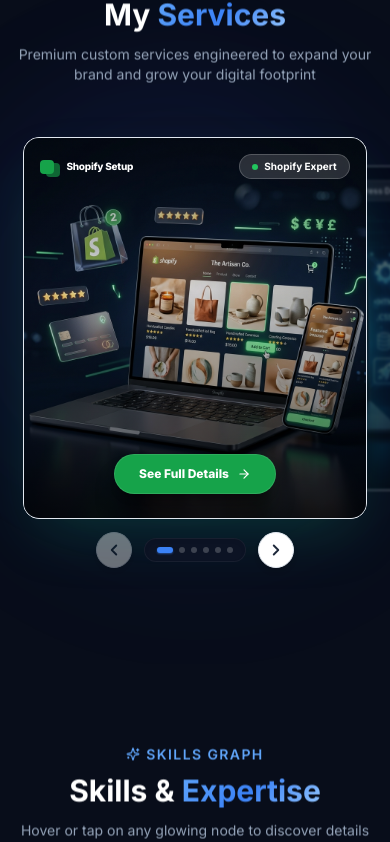
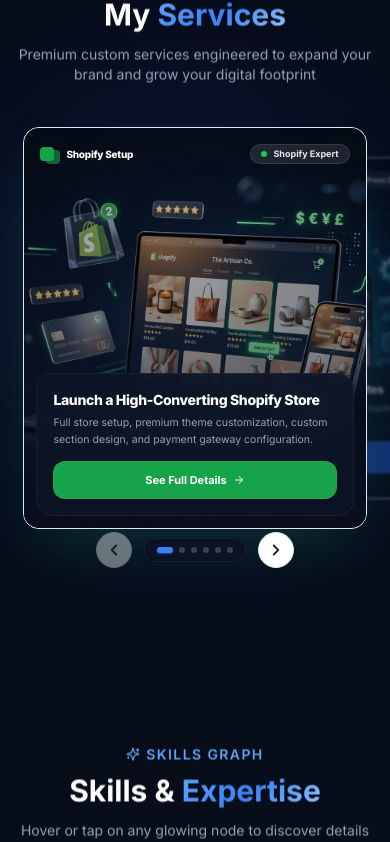
Before and after one commit to inayathbasha434-eng/inayath-portfolio, a React (Vite) app: page / in a window 390 px wide. Shown: the part 1937-2779 px from the top of the page. Built offline with nearby package versions, Linux system fonts and the light colour scheme; no server answers; a web font is replaced by a local one.

Commit message:
style: ensure absolute overlay image layout for before-after slider and upgrade mobile services section UI/UX with glass info card

```diff
--- a/src/components/Projects.jsx
+++ b/src/components/Projects.jsx
@@ -231,11 +231,9 @@ export default function Projects() {
                 <div className="relative aspect-[16/10] w-full rounded-t-2xl overflow-hidden bg-[#0a0d14]">
                   {proj.beforeImage && proj.afterImage ? (
                     <div className="relative w-full h-full select-none">
-                      <div className="absolute inset-0">
-                        <img src={proj.beforeImage} alt="Before AI" loading="lazy" decoding="async" className="w-full h-full object-cover" />
-                      </div>
-                      <div className="absolute inset-0" style={{ clipPath: `polygon(0 0, ${mobileSliderPositions[index] ?? 50}% 0, ${mobileSliderPositions[index] ?? 50}% 100%, 0 100%)` }}>
-                        <img src={proj.afterImage} alt="After AI" loading="lazy" decoding="async" className="w-full h-full object-cover" />
+                      <img src={proj.beforeImage} alt="Before AI" loading="lazy" decoding="async" className="absolute inset-0 w-full h-full object-cover" />
+                      <div className="absolute inset-0 animate-fade-in" style={{ clipPath: `polygon(0 0, ${mobileSliderPositions[index] ?? 50}% 0, ${mobileSliderPositions[index] ?? 50}% 100%, 0 100%)` }}>
+                        <img src={proj.afterImage} alt="After AI" loading="lazy" decoding="async" className="absolute inset-0 w-full h-full object-cover" />
                       </div>
                       <div className="absolute inset-y-0 w-[3px] bg-white cursor-ew-resize flex items-center justify-center pointer-events-none shadow-[0_0_10px_rgba(0,0,0,0.5)]" style={{ left: `${mobileSliderPositions[index] ?? 50}%` }}>
                         <div className="w-6 h-6 bg-slate-900 rounded-full shadow-lg border-2 border-white flex items-center justify-center -ml-[12px] pointer-events-auto">
--- a/src/components/Services.jsx
+++ b/src/components/Services.jsx
@@ -277,49 +277,56 @@ export default function Services() {
                   {/* ══════════════════════════════════════════
                       MOBILE LAYOUT (hidden on md+)
                   ══════════════════════════════════════════ */}
-                  <div className="md:hidden flex flex-col h-[380px] relative overflow-hidden">
+                  <div className="md:hidden flex flex-col h-[400px] relative overflow-hidden">
 
                     {/* Full background image */}
                     <div
                       className="absolute inset-0 bg-cover bg-center z-0"
                       style={{ backgroundImage: `url(${item.image})` }}
                     />
-                    {/* Gradient — lighter now that text is removed */}
-                    <div className="absolute inset-0 z-0" style={{
-                      background: 'linear-gradient(to bottom, rgba(0,0,0,0.4) 0%, rgba(0,0,0,0.1) 40%, rgba(0,0,0,0.7) 100%)'
-                    }} />
+                    {/* Gradient overlay */}
+                    <div className="absolute inset-0 z-0 bg-gradient-to-t from-[#0a0f1e] via-[#0a0f1e]/40 to-black/20" />
 
                     {/* Top bar — logo + badge only */}
                     <div className="relative z-10 flex items-center justify-between px-4 pt-4">
                       {renderLogo(item)}
-                      <div className="flex items-center gap-1.5 bg-white/15 backdrop-blur-sm border border-white/20 rounded-full px-3 py-1">
+                      <div className="flex items-center gap-1.5 bg-white/10 backdrop-blur border border-white/10 rounded-full px-2.5 py-0.5 text-[9px] font-bold">
                         <span className={`w-1.5 h-1.5 rounded-full ${item.badgeDot}`} />
-                        <span className="text-white text-[10px] font-bold">{item.badge}</span>
+                        <span className="text-slate-200">{item.badge}</span>
                       </div>
                     </div>
 
                     {/* Spacer to push content down */}
                     <div className="flex-1" />
 
-                    {/* Bottom content block - button only */}
-                    <div className="relative z-10 px-5 pb-6 w-full flex justify-center">
-                      {/* Single CTA button */}
+                    {/* Bottom content block - Glass Card */}
+                    <div className="relative z-10 p-4 mx-3 mb-3 bg-[#0d1426]/90 backdrop-blur-md border border-white/5 rounded-2xl shadow-xl flex flex-col gap-3">
+                      <div>
+                        <h4 className="text-sm font-extrabold tracking-tight text-white">
+                          {item.heading}
+                        </h4>
+                        <p className="text-[10.5px] text-slate-400 mt-1 leading-relaxed">
+                          {item.subheading}
+                        </p>
+                      </div>
+
+                      {/* CTA Button */}
                       {item.pageRoute ? (
                         <button
                           onClick={() => goToPage(item)}
-                          className="w-auto px-6 py-2.5 rounded-full font-extrabold text-[12px] flex items-center justify-center gap-2 transition-all duration-300 active:scale-95 shadow-xl shadow-black/40 border border-white/10"
+                          className="w-full py-2.5 rounded-xl font-bold text-[11px] flex items-center justify-center gap-1.5 transition-all duration-300 active:scale-95 shadow-md border border-white/5"
                           style={{ backgroundColor: item.accentColor, color: '#fff' }}
                         >
                           See Full Details
-                          <ArrowRight size={14} />
+                          <ArrowRight size={12} />
                         </button>
                       ) : (
                         <button
-                          className="w-auto px-6 py-2.5 rounded-full font-extrabold text-[12px] flex items-center justify-center gap-2 shadow-xl shadow-black/40 border border-white/10"
+                          className="w-full py-2.5 rounded-xl font-bold text-[11px] flex items-center justify-center gap-1.5 transition-all duration-300 active:scale-95 shadow-md border border-white/5"
                           style={{ backgroundColor: item.accentColor, color: '#fff' }}
                         >
                           Let's Talk
-                          <ArrowRight size={14} />
+                          <ArrowRight size={12} />
                         </button>
                       )}
                     </div>
--- a/src/pages/AllProjectsPage.jsx
+++ b/src/pages/AllProjectsPage.jsx
@@ -116,11 +116,9 @@ export default function AllProjectsPage() {
                   <div className="relative aspect-[16/10] w-full rounded-t-2xl overflow-hidden bg-[#0a0d14]">
                     {proj.beforeImage && proj.afterImage ? (
                       <div className="relative w-full h-full select-none">
-                        <div className="absolute inset-0">
-                          <img src={proj.beforeImage} alt="Before AI" loading="lazy" decoding="async" className="w-full h-full object-cover" />
-                        </div>
-                        <div className="absolute inset-0" style={{ clipPath: `polygon(0 0, ${mobileSliderPositions[index] ?? 50}% 0, ${mobileSliderPositions[index] ?? 50}% 100%, 0 100%)` }}>
-                          <img src={proj.afterImage} alt="After AI" loading="lazy" decoding="async" className="w-full h-full object-cover" />
+                        <img src={proj.beforeImage} alt="Before AI" loading="lazy" decoding="async" className="absolute inset-0 w-full h-full object-cover" />
+                        <div className="absolute inset-0 animate-fade-in" style={{ clipPath: `polygon(0 0, ${mobileSliderPositions[index] ?? 50}% 0, ${mobileSliderPositions[index] ?? 50}% 100%, 0 100%)` }}>
+                          <img src={proj.afterImage} alt="After AI" loading="lazy" decoding="async" className="absolute inset-0 w-full h-full object-cover" />
                         </div>
                         <div className="absolute inset-y-0 w-[3px] bg-white cursor-ew-resize flex items-center justify-center pointer-events-none shadow-[0_0_10px_rgba(0,0,0,0.5)]" style={{ left: `${mobileSliderPositions[index] ?? 50}%` }}>
                           <div className="w-6 h-6 bg-slate-900 rounded-full shadow-lg border-2 border-white flex items-center justify-center -ml-[12px] pointer-events-auto">
```
